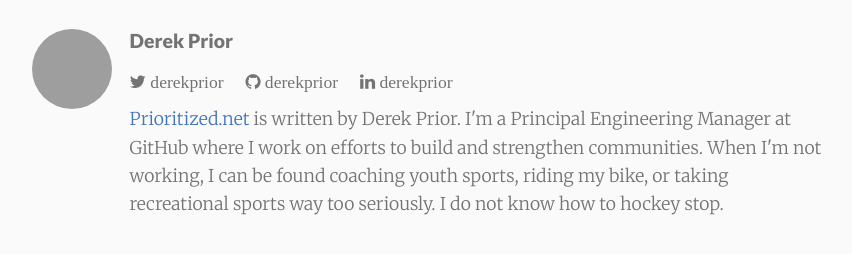
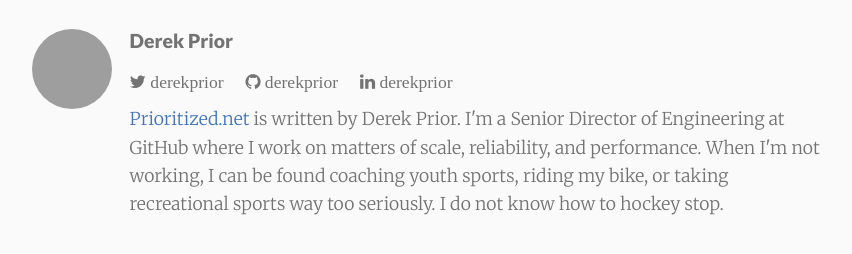
Before and after one commit to derekprior/derekprior.github.io, a Jekyll site: the page built from index.html, in a window 1280 px wide and 900 px high, scrolled down 4195 px. Shown: the part 625-879 px from the top of the window, without its empty margins (212-1064 px from the left). Built offline with Jekyll 4.4.1, drawn with Linux system fonts in a browser that asks for light colours; nearby versions of some CDN libraries; grey boxes are pictures that could not be loaded.

Commit message:
Update footer bio with current title and focus area
Co-authored-by: Copilot <223556219+Copilot@users.noreply.github.com>

```diff
--- a/_includes/footer.html
+++ b/_includes/footer.html
@@ -31,8 +31,8 @@
       </div>
 
       <p><a href="/">Prioritized.net</a> is written by Derek Prior. I'm a
-      Principal Engineering Manager at GitHub where I work on efforts to build
-      and strengthen communities. When I'm not working, I can be found coaching
+      Senior Director of Engineering at GitHub where I work on matters of scale,
+      reliability, and performance. When I'm not working, I can be found coaching
       youth sports, riding my bike, or taking recreational sports way too
       seriously. I do not know how to hockey stop.</p>
     </div>
```
